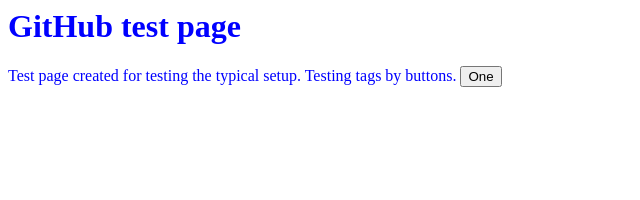
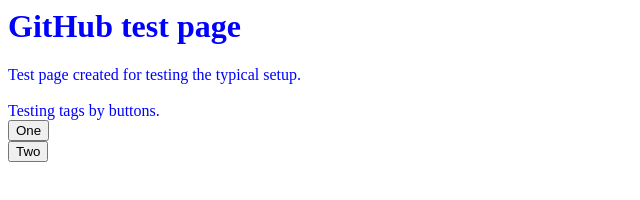
Before and after one commit to teamkingpins/typical, a plain HTML site: page index.html in a window 1280 px wide. Shown: the whole page, without its empty margins (0-640 px from the left). Drawn offline with Linux system fonts and the light colour scheme.

Commit message:
Update index.html

```diff
--- a/index.html
+++ b/index.html
@@ -19,10 +19,11 @@
 
 <h1> GitHub test page </h1>
 
-Test page created for testing the typical setup.
+Test page created for testing the typical setup.<br><br>
 
-Testing tags by buttons.
-<button type="button">One</button>
+Testing tags by buttons.<br>
+<button type="button">One</button><br>
+<button type="button">Two</button>
 
 
 </body>
```
